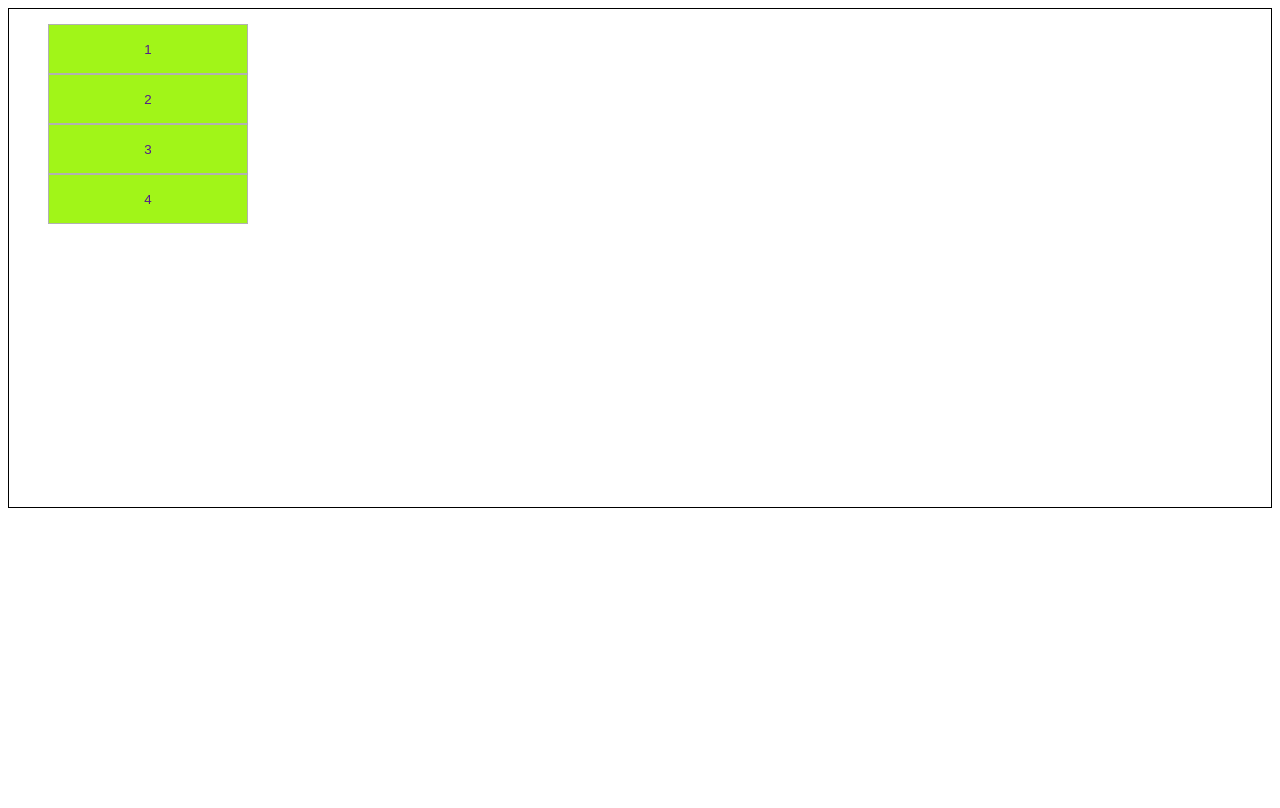
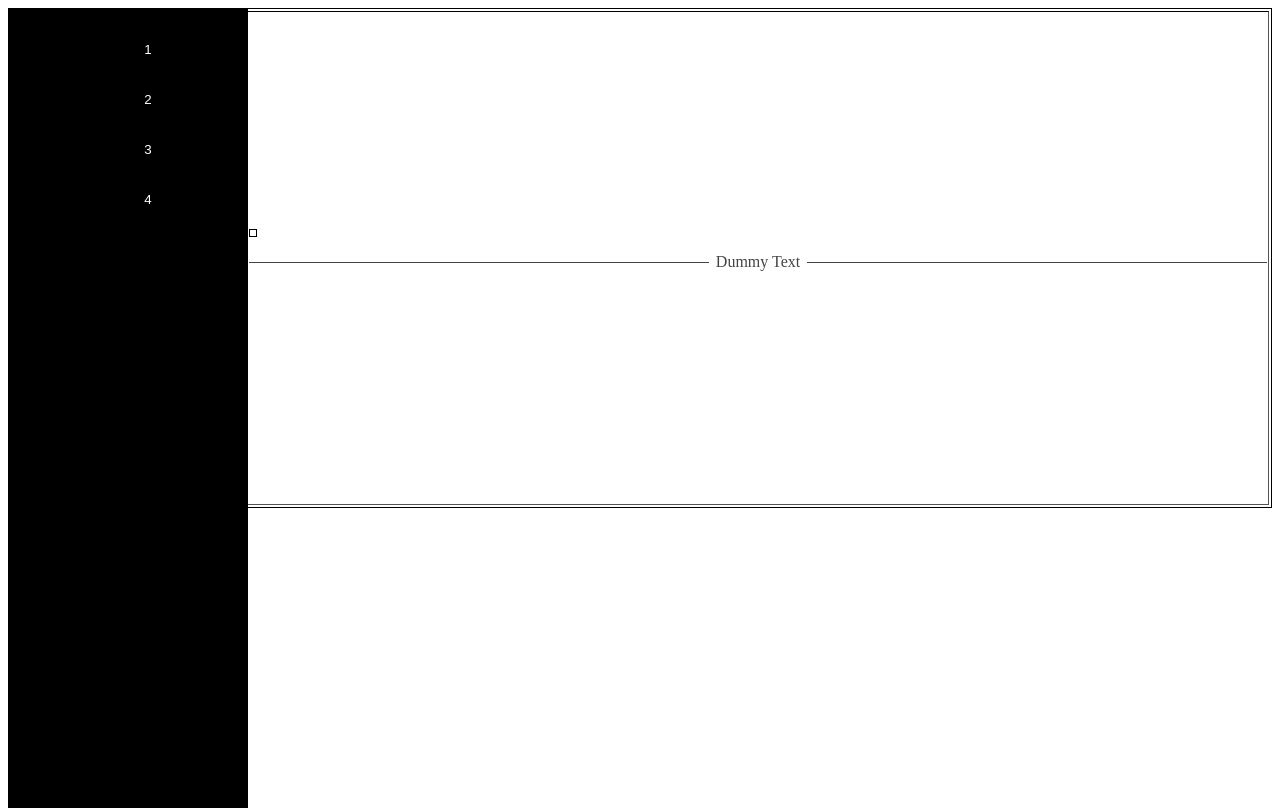
Before and after one commit to garuku19991120/gaisen11111, a PHP site: page / in a window 1280 px wide. Before the commit the page ends 508 px from the top, so only its background shows below. Run offline with PHP 8.4, Linux system fonts and the light colour scheme.

Commit message:
202008111706

```diff
--- a/home/index.html
+++ b/home/index.html
@@ -27,23 +27,19 @@
 <!--ここまでmenu_btn-->
 
 <center>
-<table class="maincontents_table">
-  <tr class="maincontents_tr">
-    <td class="maincontents_td"></td>
-    <td class="maincontents_td"></td>
-    <td class="maincontents_td"></td>
-  </tr>
-  <tr class="maincontents_tr">
-    <td class="maincontents_td"></td>
-    <td class="maincontents_td"></td>
-    <td class="maincontents_td"></td>
-  </tr>
-  <tr class="maincontents_tr">
-    <td class="maincontents_td"></td>
-    <td class="maincontents_td"></td>
-    <td class="maincontents_td"></td>
-  </tr>
-</table>
-
+  <table border="1" class="maincontents_table">
+    <tr>
+      <td class="menu-space"></td>
+      <td>
+        <table>
+          <tr>
+            <td>
+            </td>
+          </tr>
+        </table>
+        <p class="s1">Dummy Text</p>
+      </td>
+    </tr>
+  </table>
   </body>
 </html>
--- a/home/scss/master.min.css
+++ b/home/scss/master.min.css
@@ -1 +1 @@
-body{background-color:#fff;text-align:center}ul{list-style:none}.manu_btn{text-align:center;position:absolute}.menu_button{background-color:#a1f518;border:1px solid #b1b1b1;width:200px;height:50px}.menu_button.menu_button:hover{opacity:0.5}.menu_button a{text-decoration:none}.maincontents_table{width:100%;height:500px;border:1px solid #000}
+body{background-color:#fff;text-align:center}ul{list-style:none}.manu_btn{text-align:center;height:100%;background-color:#000000;position:absolute}.menu_button{background-color:#000000;border:0px solid #b1b1b1;width:200px;height:50px}.menu_button.menu_button:hover{opacity:0.5}.menu_button a{text-decoration:none;color:#fff}table{border:1px solid #000}.maincontents_table{width:100%;height:500px}.s1{color:#444;font-size:16px;display:flex;align-items:center}.s1:before,.s1:after{content:"";flex-grow:1;height:1px;background:#444;display:block}.s1:before{margin-right:.4em}.s1:after{margin-left:.4em}.menu-space{width:230px !important}
--- a/home/scss/master.scss
+++ b/home/scss/master.scss
@@ -7,22 +7,50 @@ ul {
 }
 .manu_btn{
   text-align: center;
+  height: 100%;
+  background-color: #000000;
   position: absolute;
 }
 .menu_button{
-  background-color: rgb(161, 245, 24);
-  border: 1px solid rgb(177, 177, 177);
+  background-color: #000000;
+  border: 0px solid rgb(177, 177, 177);
   width: 200px;
   height: 50px;
   &.menu_button:hover{
     opacity: 0.5;
+
   }
   a{
     text-decoration: none;
+    color: rgb(255, 255, 255);
   }
+}
+table{
+  border: 1px solid rgb(0, 0, 0);
 }
 .maincontents_table{
   width: 100%;
   height: 500px;
-  border: 1px solid rgb(0, 0, 0);
 }
+.s1 {//pタグにs1というクラスを使うことで横に線を引く命令を与える
+	color: #444;
+	font-size: 16px;
+	display: flex;
+	align-items: center;
+}
+.s1:before, .s1:after {
+	content: "";
+	flex-grow: 1;
+	height: 1px;
+	background: #444;
+	display: block;
+}
+.s1:before {
+	margin-right: .4em;
+}
+.s1:after {
+	margin-left: .4em;
+}
+.menu-space{
+  width:230px !important;
+}
```
